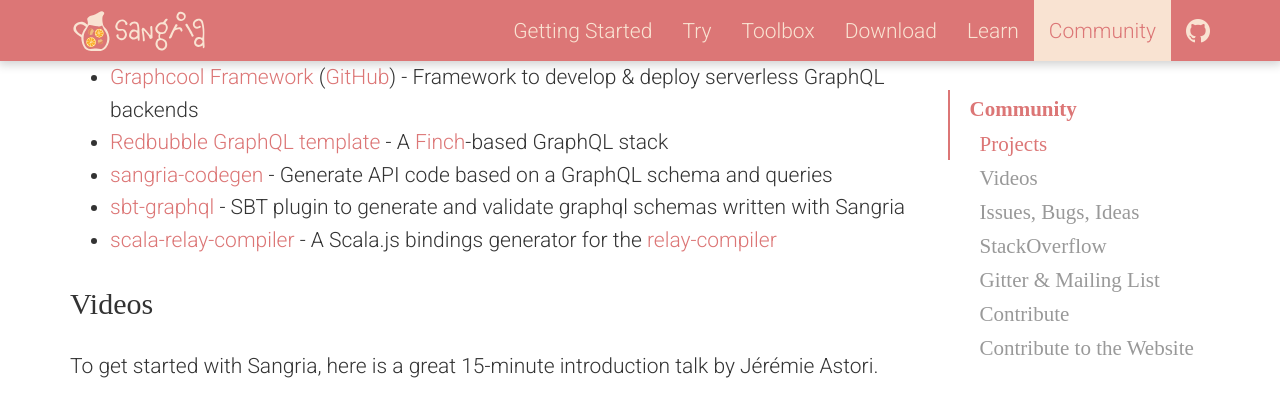
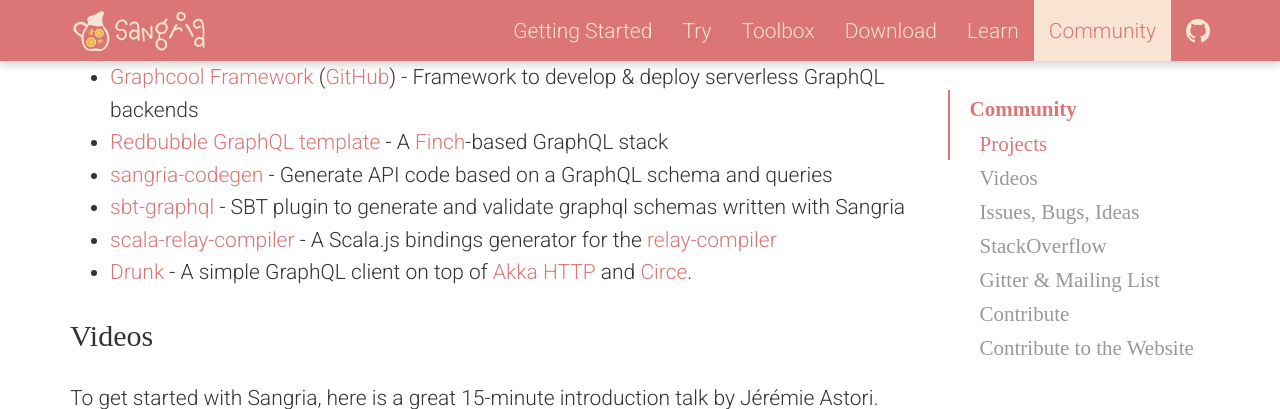
Before and after one commit to sangria-graphql/sangria-graphql.github.io, a Jekyll site: the page built from community.md, in a window 1280 px wide and 900 px high, scrolled down 428 px, cut to the strip 0-409 px from the top of the window. Built offline with Jekyll 4.4.1, drawn with Linux system fonts in a browser that asks for light colours.

Commit message:
Add Drunk client

```diff
--- a/community.md
+++ b/community.md
@@ -20,6 +20,7 @@
 * [sangria-codegen](https://github.com/mediative/sangria-codegen) - Generate API code based on a GraphQL schema and queries
 * [sbt-graphql](https://github.com/muuki88/sbt-graphql) - SBT plugin to generate and validate graphql schemas written with Sangria
 * [scala-relay-compiler](https://github.com/dispalt/relay-modern-helper/tree/master/node-compiler) - A Scala.js bindings generator for the [relay-compiler](https://facebook.github.io/relay/docs/relay-compiler.html)
+* [Drunk](https://github.com/Jarlakxen/drunk) - A simple GraphQL client on top of [Akka HTTP](https://doc.akka.io/docs/akka-http/current/) and [Circe](https://circe.github.io/circe/).
 
 ### Videos
 
```
